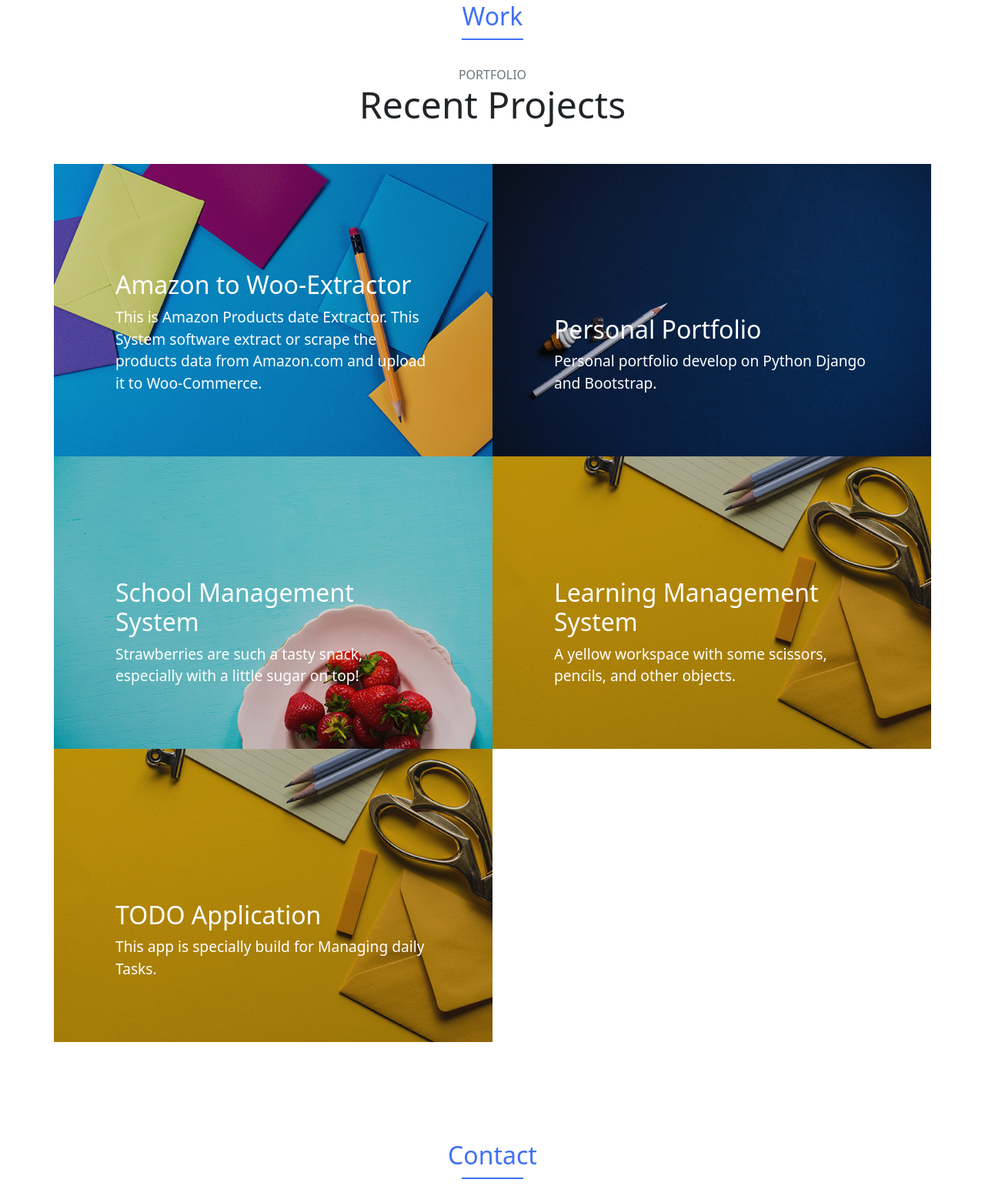
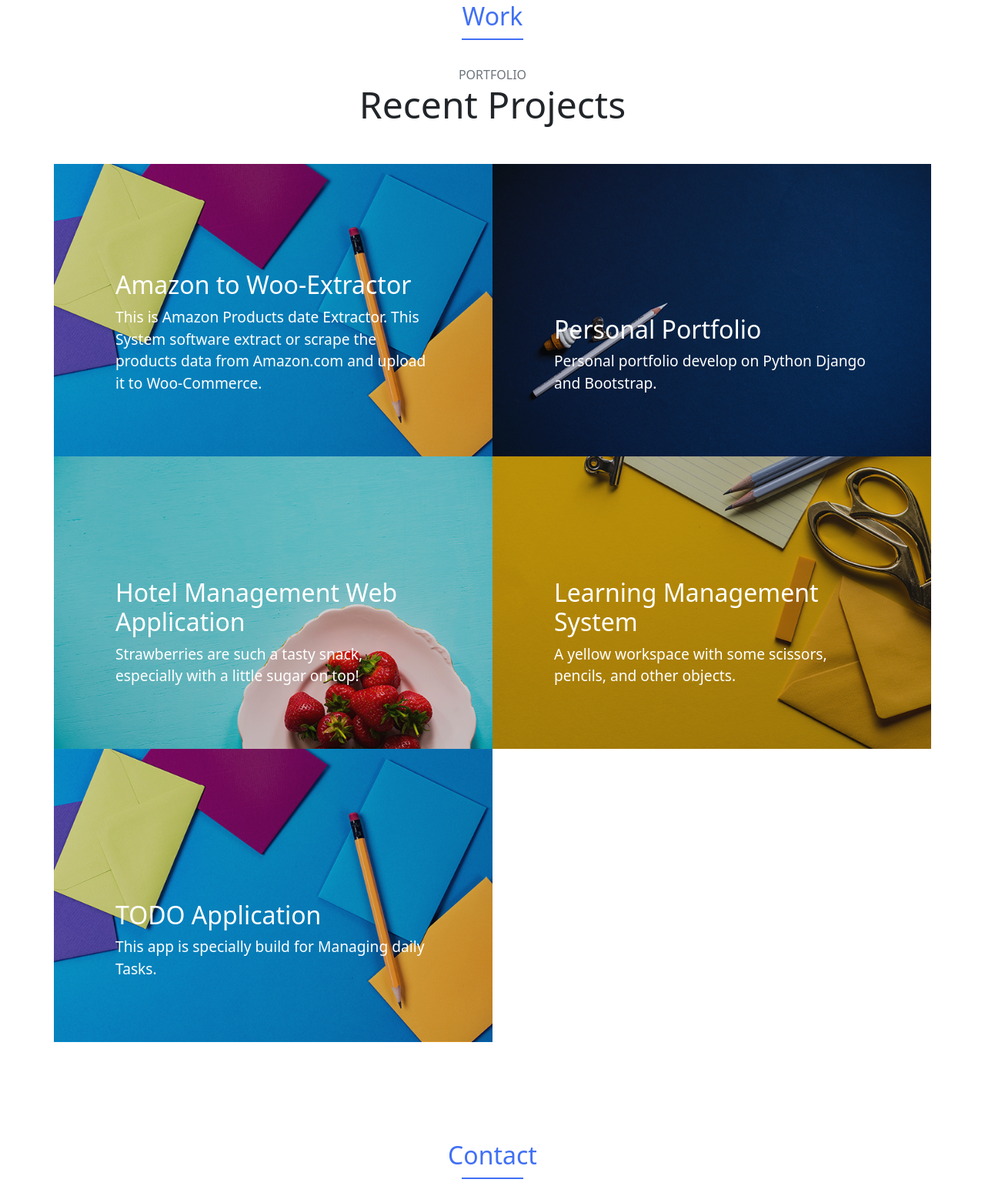
Before and after one commit to shujaakbar2020/ShujaPortfolio, a Django app: page / in a window 1280 px wide. Shown: the part 2231-3785 px from the top of the page at 77% size. Run offline with Django 3.2, Linux system fonts and the light colour scheme; some libraries are stand-ins or nearby versions.

Commit message:
Update for portfolio Projects

```diff
--- a/portfolio/templates/portfolio/index.html
+++ b/portfolio/templates/portfolio/index.html
@@ -53,7 +53,6 @@
 
                 <div class="home__social">
                     <a href="https://www.linkedin.com/in/shuja-akbar-of-namal/" class="home__social-icon"><i class='bx bxl-linkedin'></i></a>
-                    <a href="https://web.facebook.com/shuja.akbar.92" class="home__social-icon"><i class='bx bxl-facebook' ></i></a>
                     <a href="https://github.com/shujaakbar2020" class="home__social-icon"><i class='bx bxl-github' ></i></a>
                 </div>
 
@@ -210,7 +209,7 @@
                             <a class="portfolio-item" href="https://github.com/shujaakbar2020/SchoolManagement">
                                 <div class="caption">
                                     <div class="caption-content">
-                                        <div class="h2">School Management System</div>
+                                        <div class="h2">Hotel Management Web Application</div>
                                         <p class="mb-0">Strawberries are such a tasty snack, especially with a little sugar on top!</p>
                                     </div>
                                 </div>
@@ -236,7 +235,7 @@
                                         <p class="mb-0">This app is specially build for Managing daily Tasks.</p>
                                     </div>
                                 </div>
-                                <img class="img-fluid" src="{% static 'assets/img/portfolio-4.jpg' %}" alt="..." />
+                                <img class="img-fluid" src="{% static 'assets/img/portfolio-1.jpg' %}" alt="..." />
                             </a>
                         </div>
                     </div>
```
